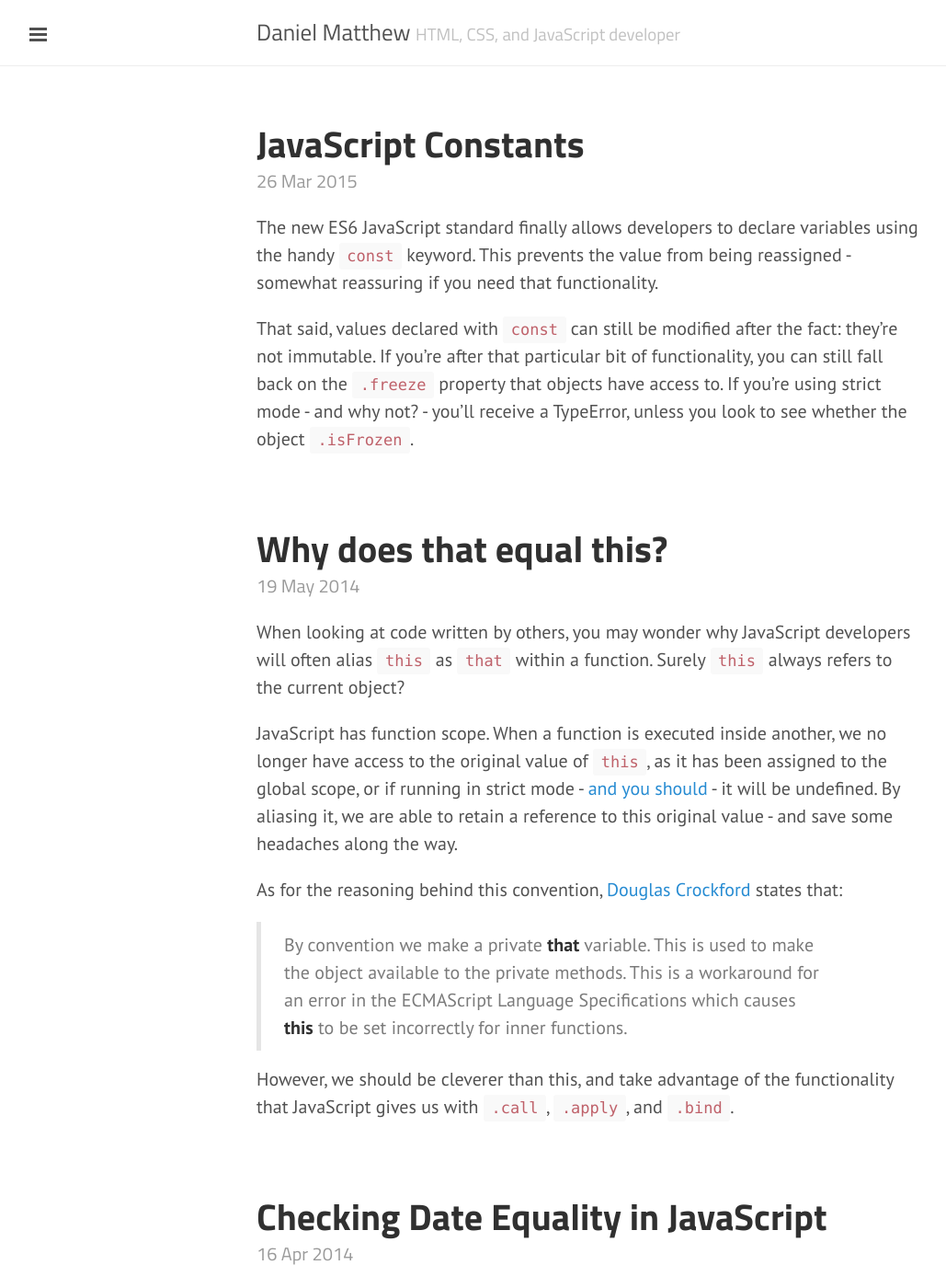
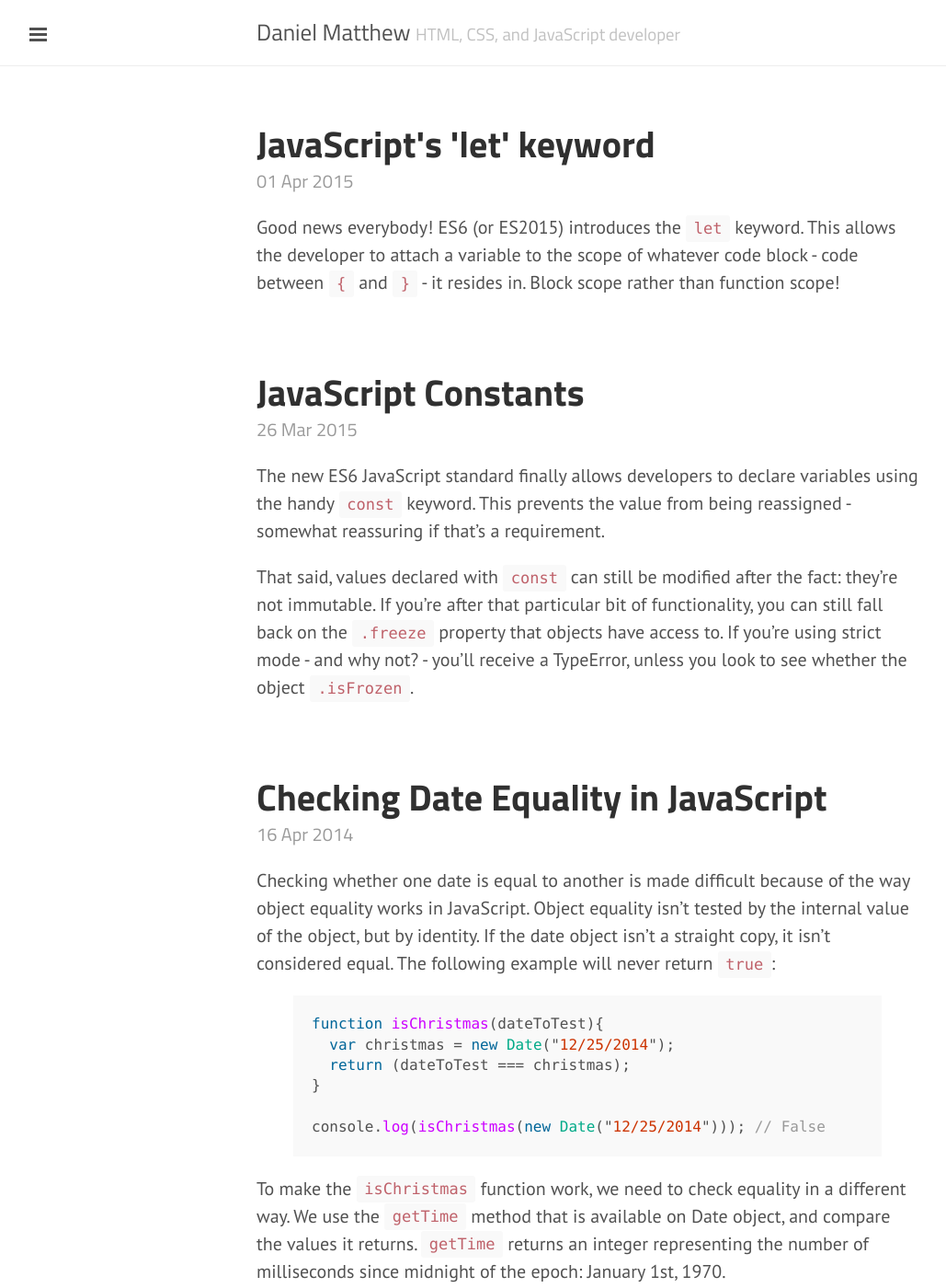
Before and after one commit to danielmatthew/website, a Jekyll site: the page built from index.html, in a window 1280 px wide and 1400 px high. Shown: the whole window at 92% size, without its empty margins (1-1030 px from the left). Built offline with Jekyll 4.4.1, drawn with Linux system fonts in a browser that asks for light colours; the list of posts is cut into pages by our own code.

Commit message:
Post on let keyword

```diff
--- a/_posts/2014-05-19-that-equals-this.md
+++ /dev/null
@@ -1,15 +0,0 @@
----
-title: Why does that equal this?
-layout: post
----
-
-When looking at code written by others, you may wonder why JavaScript developers will often alias `this` as `that` within a function. Surely `this` always refers to the current object?
-
-JavaScript has function scope. When a function is executed inside another, we no longer have access to the original value of `this`, as it has been assigned to the global scope, or if running in strict mode - [and you should](http://www.nczonline.net/blog/2012/03/13/its-time-to-start-using-javascript-strict-mode/) - it will be undefined.
-By aliasing it, we are able to retain a reference to this original value - and save some headaches along the way.
-
-As for the reasoning behind this convention, [Douglas Crockford](http://www.crockford.com/javascript/private.html) states that:
-
-> By convention we make a private **that** variable. This is used to make the object available to the private methods. This is a workaround for an error in the ECMAScript Language Specifications which causes **this** to be set incorrectly for inner functions.
-
-However, we should be cleverer than this, and take advantage of the functionality that JavaScript gives us with `.call`, `.apply`, and `.bind`.
--- a/_posts/2015-03-26-constants-in-javascript.md
+++ b/_posts/2015-03-26-constants-in-javascript.md
@@ -3,6 +3,6 @@
 title: JavaScript Constants
 ---
 
-The new ES6 JavaScript standard finally allows developers to declare variables using the handy `const` keyword. This prevents the value from being reassigned - somewhat reassuring if you need that functionality.
+The new ES6 JavaScript standard finally allows developers to declare variables using the handy `const` keyword. This prevents the value from being reassigned - somewhat reassuring if that's a requirement.
 
 That said, values declared with `const` can still be modified after the fact: they're not immutable. If you're after that particular bit of functionality, you can still fall back on the `.freeze` property that objects have access to. If you're using strict mode - and why not? - you'll receive a TypeError, unless you look to see whether the object `.isFrozen`.
--- /dev/null
+++ b/_posts/2015-04-01-the-let-keyword.md
@@ -0,0 +1,6 @@
+---
+title: JavaScript's 'let' keyword
+layout: post
+---
+
+Good news everybody! ES6 (or ES2015) introduces the `let` keyword. This allows the developer to attach a variable to the scope of whatever code block - code between `{` and `}` - it resides in. Block scope rather than function scope!
```
Also changed, not shown: work.md (+9 -0 lines), 1 other file.
